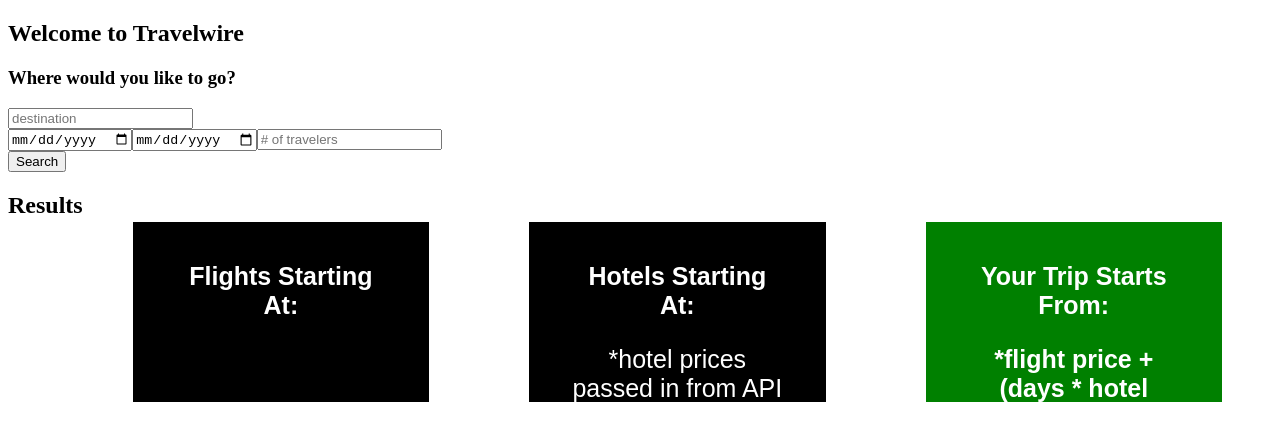
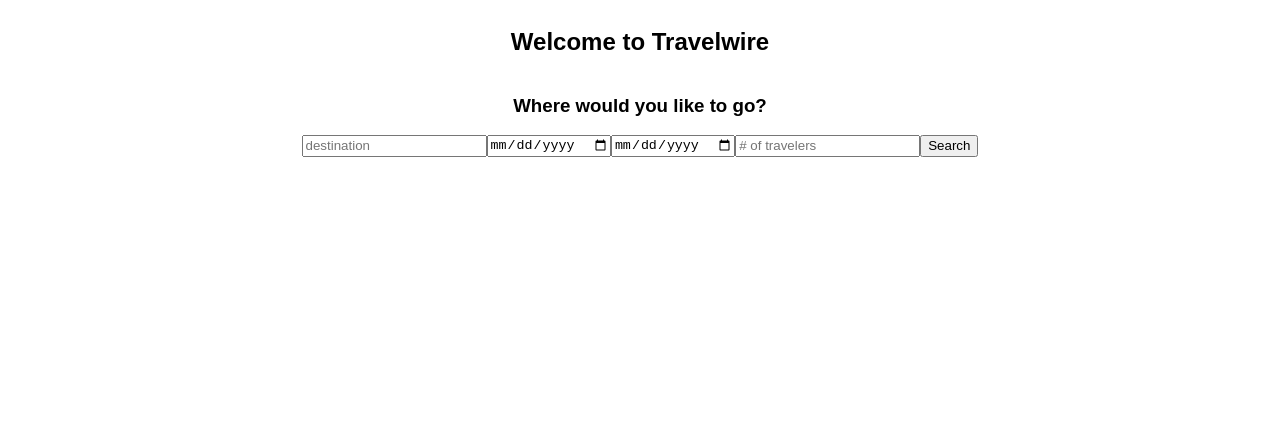
Before and after one commit to team-yeti-crab-43/travelapp, a React app: page / in a window 1280 px wide. Shown: the top 440 px of the page. Built offline with nearby package versions, Linux system fonts and the light colour scheme.

Commit message:
Adding styling

```diff
--- a/client/App.jsx
+++ b/client/App.jsx
@@ -6,13 +6,14 @@
 class App extends Component{
   constructor(props) {
     super(props)
-    this.state = {flights: null};
+    this.state = {flights: null, showResults: false, numPeople: 0};
     this.getResults = this.getResults.bind(this);
   }
 
 
   getResults(data) {
     const searchInfo = {airportLocation: `${data[0]}`, startDate: `${data[1]}`, endDate: `${data[2]}`}
+    this.setState({numPeople: Number(data[3])});
     fetch('/api/test', {
       method: "POST",
       headers: {
@@ -23,19 +24,26 @@
   .then(res => res.json())
   .then(data => {
     console.log(data)
-    this.setState({flights: data.info});
+    this.setState({flights: data.info, showResults: true});
   })
   .catch(e=>{
     console.log('error', e)  // returns this if error
   })
   }
 
+  appContainerStyle = {
+    display: "flex",
+    flexDirection: "column",
+    alignItems: "center"
+
+  }
+
   render(){
       return(
-      <div>
-          <h2>Welcome to Travelwire</h2>
+      <div style={this.appContainerStyle}>
+          <h2 style={{fontFamily: "arial"}}>Welcome to Travelwire</h2>
           <Search getResults={this.getResults}/>
-          <Results flightPrice={this.state.flights} />
+          {this.state.showResults && <Results flightPrice={this.state.flights} people={this.state.numPeople}/>}
       </div>
       );
    }
--- a/client/Results.jsx
+++ b/client/Results.jsx
@@ -4,36 +4,36 @@
   const boxStyle = {
     backgroundColor: 'black',
     color: 'white',
-    height: '100px',
-    width: '400px',
-    margin: "50px",
+    height: '1fr',
+    width: '1fr',
+    margin: "25px",
     textAlign: "center",
     padding: "40px",
-    fontSize: "25px",
+    fontSize: "15px",
     fontFamily: "sans-serif"
   }
 
   const resultStyle = {
     backgroundColor: 'green',
     color: 'white',
-    height: '100px',
-    width: '400px',
-    margin: "50px",
+    height: '1fr',
+    width: '1fr',
+    margin: "25px",
     textAlign: "center",
     padding: "40px",
-    fontSize: "25px",
+    fontSize: "15px",
     fontFamily: "sans-serif"
   }
 
-  const containerStyle = {
-    display: "flex"
-  }
+  // const containerStyle = {
+  //   display: "flex"
+  // }
   return (
-    <div style={containerStyle}>
-      <h2>Results</h2>
+    <div>
+      <h2 style={{fontFamily: "arial", textAlign: "center"}}>Here is your trip info:</h2>
       <div name="flights" style={boxStyle}>
         <strong>Flights Starting At: </strong>
-        <p>{props.flightPrice}</p>
+        <p>${props.flightPrice} Per Person</p>
       </div>
       <div name="hotels" style={boxStyle}>
         <strong>Hotels Starting At: </strong>
@@ -41,7 +41,7 @@
       </div>
       <div name="results" style={resultStyle}>
         <strong>Your Trip Starts From: </strong>
-        <p><strong>*flight price + (days * hotel price)*</strong></p>
+        <p><strong>${props.flightPrice * props.people}</strong></p>
       </div>
     </div>
   )
--- a/client/Search.jsx
+++ b/client/Search.jsx
@@ -1,52 +1,39 @@
 import React, { useState } from 'react';
-const axios = require('axios').default;
-
-// function makeFetchRequestWithSearchData() {
-//   axios.post('/search', {
-//     destination: 'sample value' //inputted form value goes here as key
-//   })
-//   .then(function (response) {
-//     console.log(response);
-//   })
-//   .catch(function(error) {
-//     console.log(error);
-//   })
-// }
-
-// function handleSearchButton(e) {
-//   e.preventDefault();
-//   console.log('the search button was clicked.');
-//   // call helper function to fetch get request with search input data here
-//   this.makeFetchRequestWithSearchData(); //pass in search bar input data
-// }
-// const handleSubmit = event => {
-//   event.preventDefault();
-//   console.log(event.target.elements.destination);
-// }
 
 const Search = props => {
 
   const [destination, setDestination] = useState();
   const [startDate, setStartDate] = useState();
   const [endDate, setEndDate] = useState();
+  const [people, setPeople] = useState()
 
   const handleSubmit= (e) => {
     e.preventDefault();
     console.log(destination, startDate, endDate);
-    props.getResults([destination, startDate, endDate])
+    props.getResults([destination, startDate, endDate, people])
   }
 
+  const formStyle = {
+    display: "flex",
+    justifyContent: "space between"
+
+  }
+
+  const divStyle = {
+    fontFamily: "arial",
+    textAlign: "center"
+  }
 
   return (
-    <div id="search-bar">
+    <div id="search-bar" style={divStyle}>
       <h3>Where would you like to go?</h3>
-      <form onSubmit={e => { handleSubmit(e) }}>
+      <form onSubmit={e => { handleSubmit(e) }} style={formStyle}>
         <input type="text" name="destination" placeholder="destination" onChange={e => setDestination(e.target.value)}/>
         <br></br>
         {/* <button onClick={handleSearchButton}> */}
         <input type="date" name="start-date" placeholder="start date (MM/DD/YYY)" onChange={e => setStartDate(e.target.value)}/>
         <input type="date" name="end-date" placeholder="end date (MM/DD/YYY)" onChange={e => setEndDate(e.target.value)}/>
-        <input type="text" name="num-people" placeholder="# of travelers" />
+        <input type="text" name="num-people" placeholder="# of travelers" onChange={e => setPeople(e.target.value)}/>
         <br></br>
         <button type='submit'>
           Search
```
